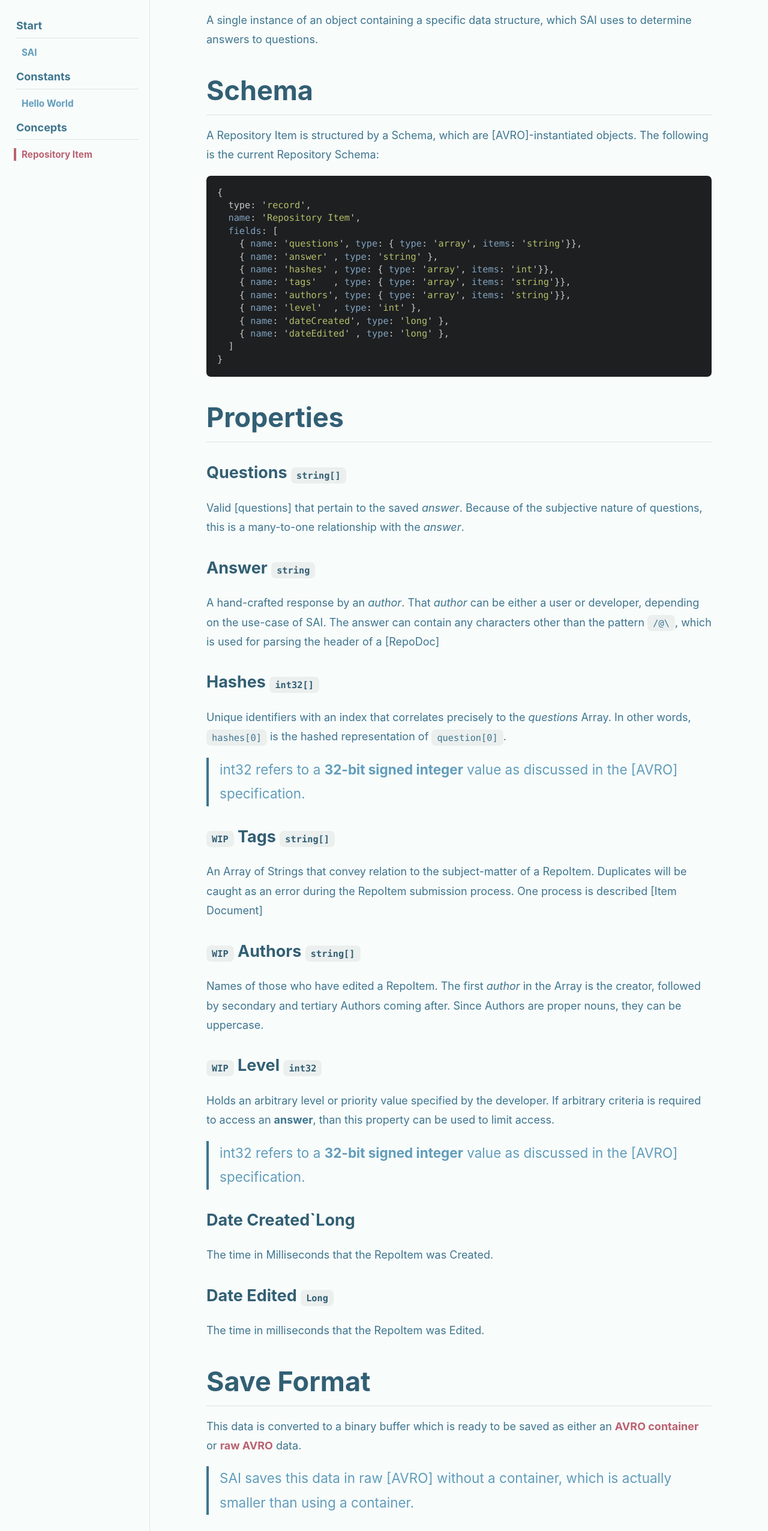
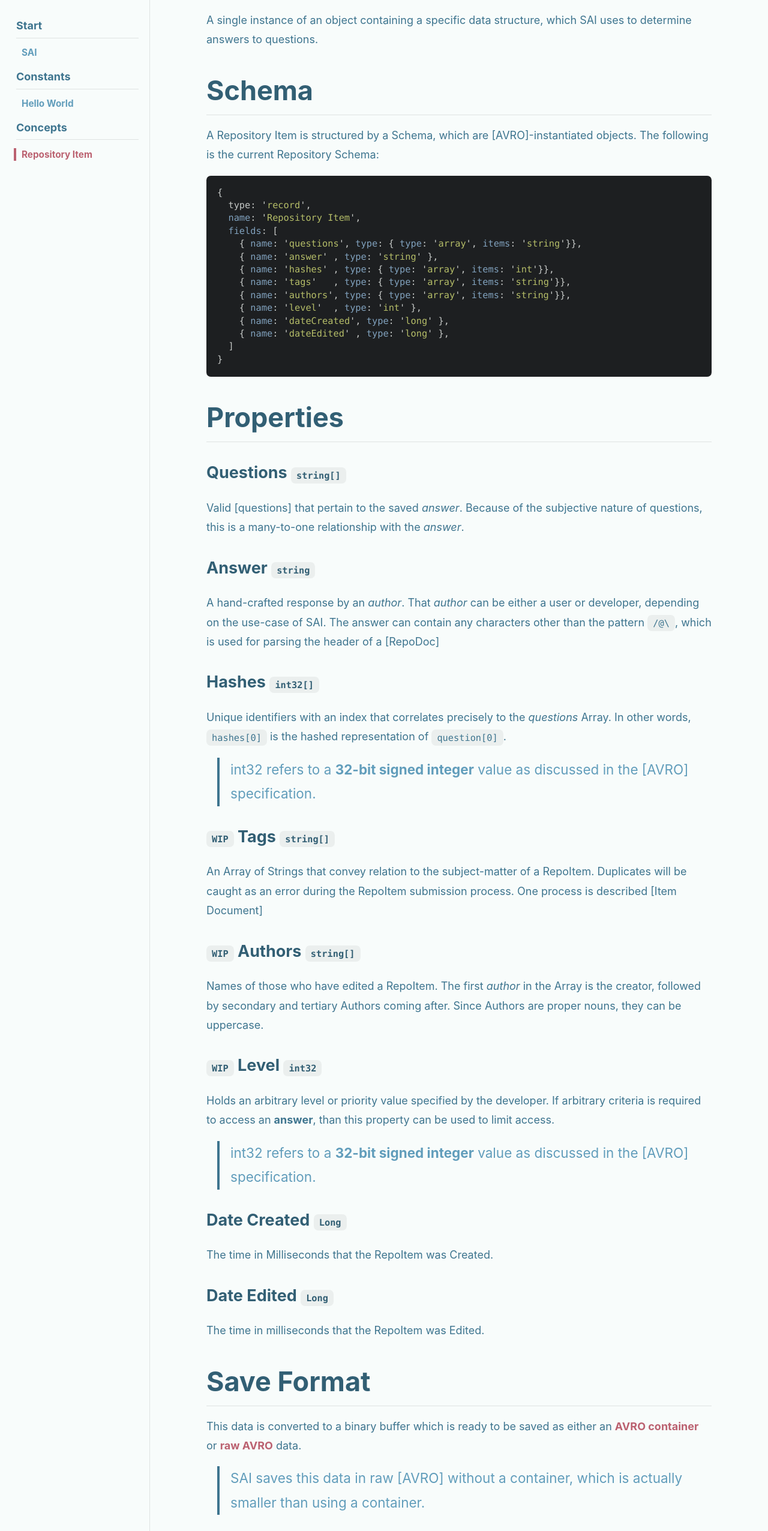
Before and after one commit to Everything-Explained/SAI, a Jekyll site: the page built from docs/repository-item.md, in a window 1280 px wide. Shown: the whole page at 60% size. Built offline with Jekyll 4.4.1, drawn with Linux system fonts in a browser that asks for light colours; nearby versions of some CDN libraries.

Commit message:
Adjust blockquote margin

```diff
--- a/_sass/components/_article-content.scss
+++ b/_sass/components/_article-content.scss
@@ -45,6 +45,7 @@
   blockquote {
     padding-left: map-get($spacers, 3);
     font-size: map-get($base, font-size-lg);
+    margin-left: map-get($spacers, 3);
     color: $text-color-l;
     @include split-line(left, 4px, $border-color);
     p {
--- a/docs/repository-item.md
+++ b/docs/repository-item.md
@@ -49,7 +49,7 @@ Holds an arbitrary level or priority value specified by the developer. If arbitr
 
 > int32 refers to a **32-bit signed integer** value as discussed in the [AVRO] specification.
 
-### Date Created`Long
+### Date Created `Long`
 The time in Milliseconds that the RepoItem was Created.
 
 ### Date Edited `Long`
```
